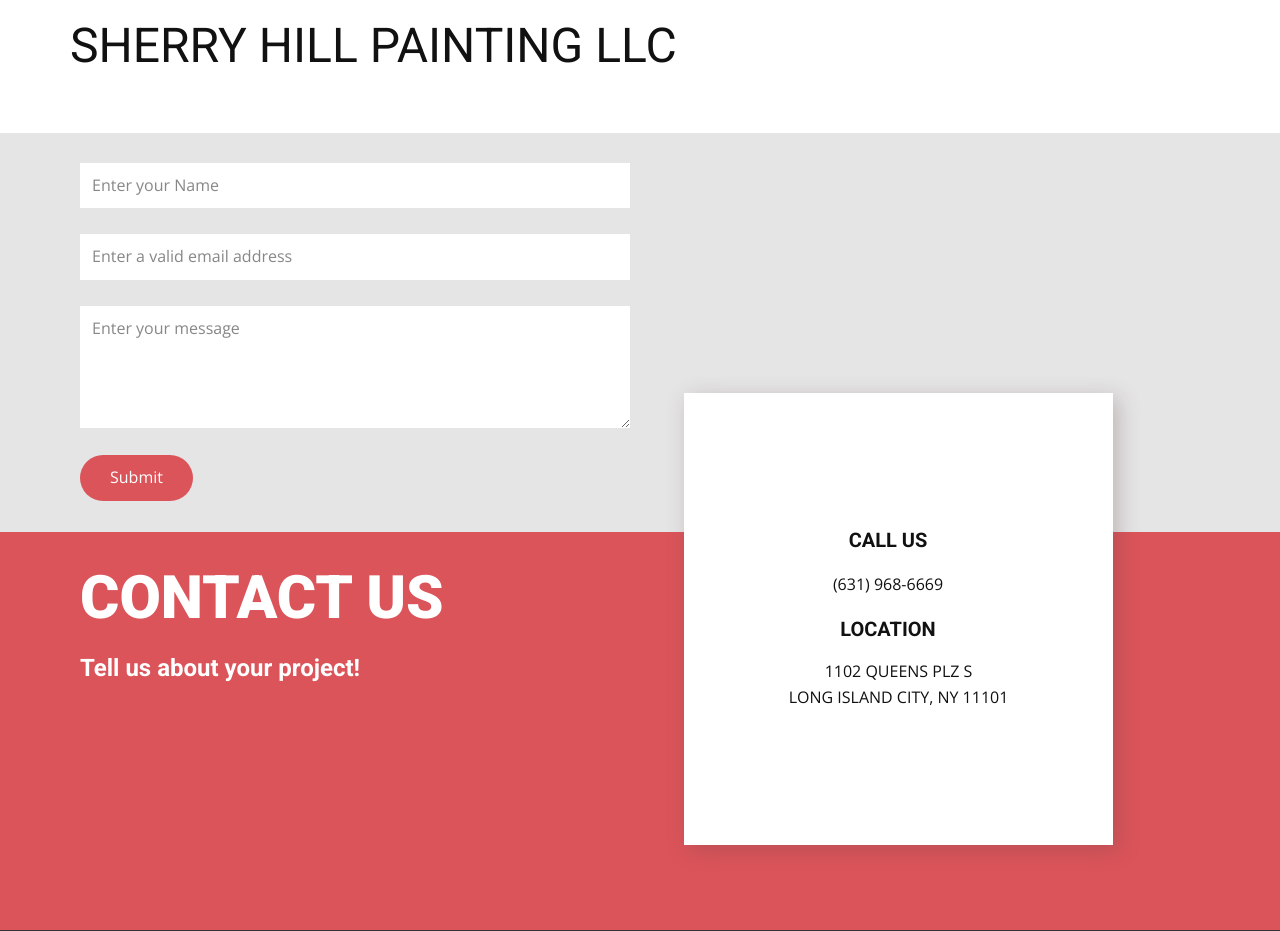
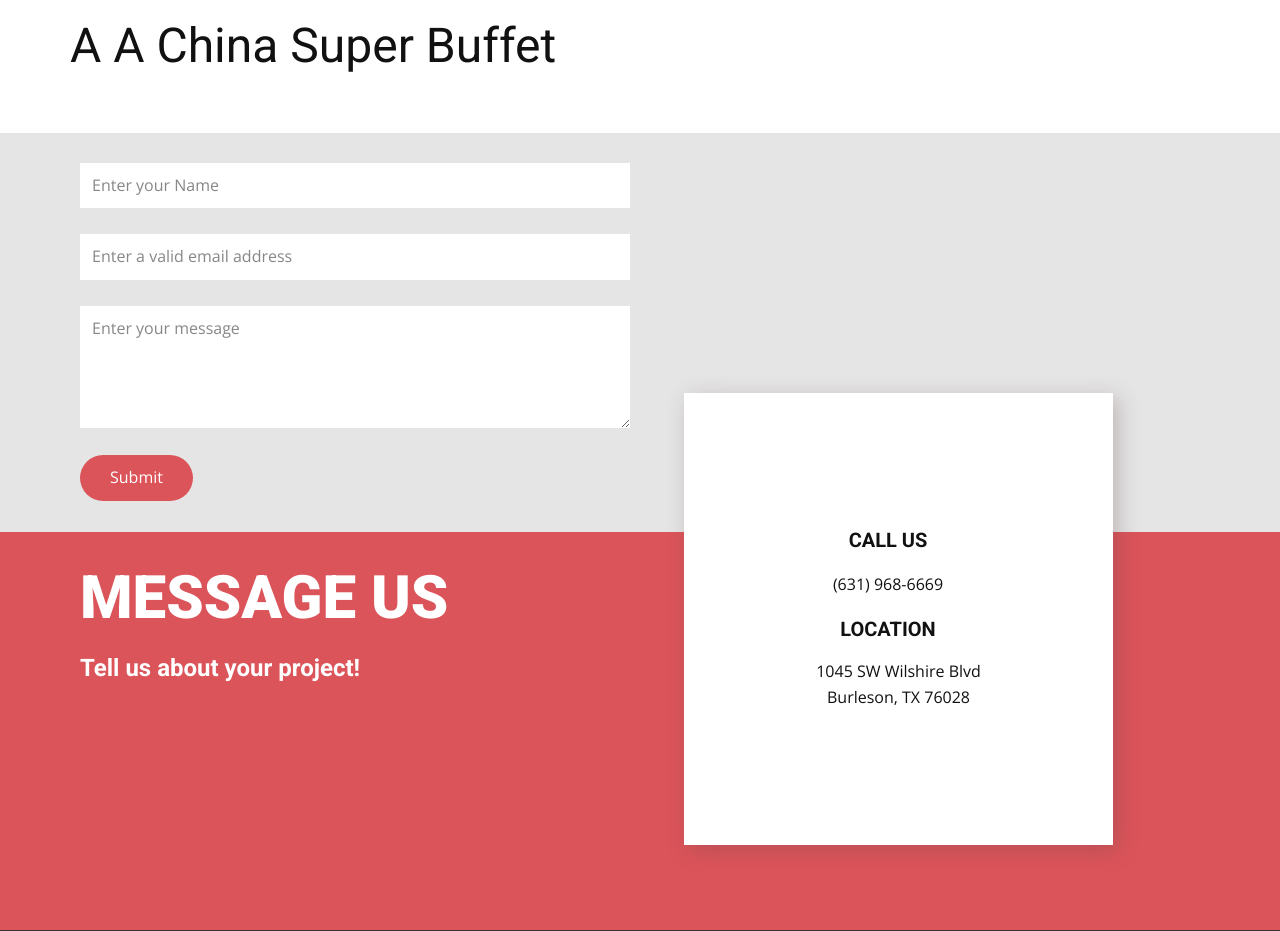
Before and after one commit to runacode/AABuff, a PHP site: page / in a window 1280 px wide. Shown: the top 931 px of the page. Run offline with PHP 8.4, Linux system fonts and the light colour scheme.

Commit message:
Update index.php

```diff
--- a/index.php
+++ b/index.php
@@ -1,7 +1,7 @@
-<?php $company = "SHERRY HILL PAINTING LLC";
+<?php $company = "A A China Super Buffet";
 $phone = "(631) 968-6669";
-	$address1 = "1102 QUEENS PLZ S";
-	$address2 = "LONG ISLAND CITY, NY 11101";
+	$address1 = "1045 SW Wilshire Blvd";
+	$address2 = "Burleson, TX 76028";
 ?>
 <!DOCTYPE html>
 <html style="font-size: 16px;">
@@ -73,7 +73,7 @@ $phone = "(631) 968-6669";
 
                   </div>
                 </div>
-                <h3 class="u-text u-text-7">Contact us</h3>
+                <h3 class="u-text u-text-7">Message Us</h3>
                 <h6 class="u-text u-text-8">Tell us about your project!</h6>
               </div>
             </div>
```
